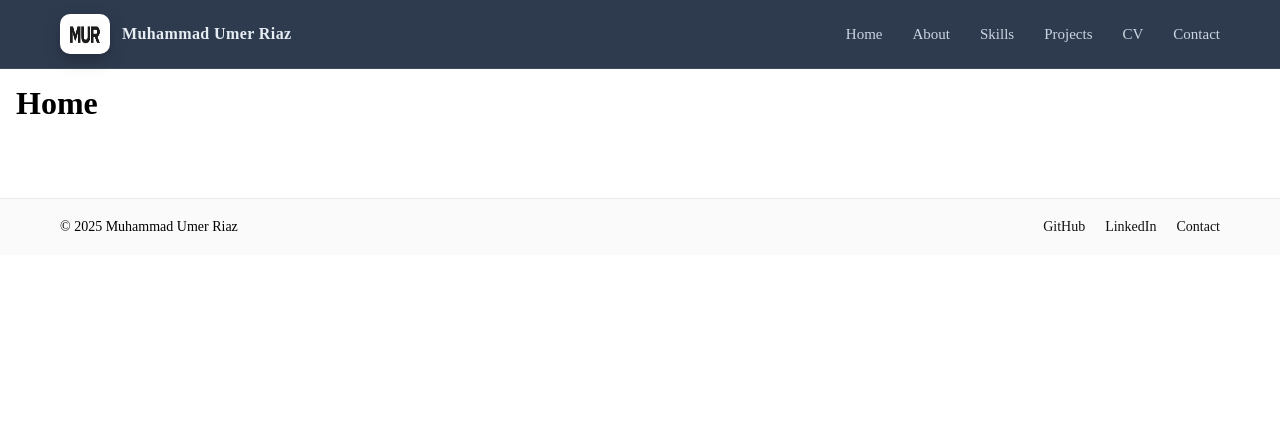
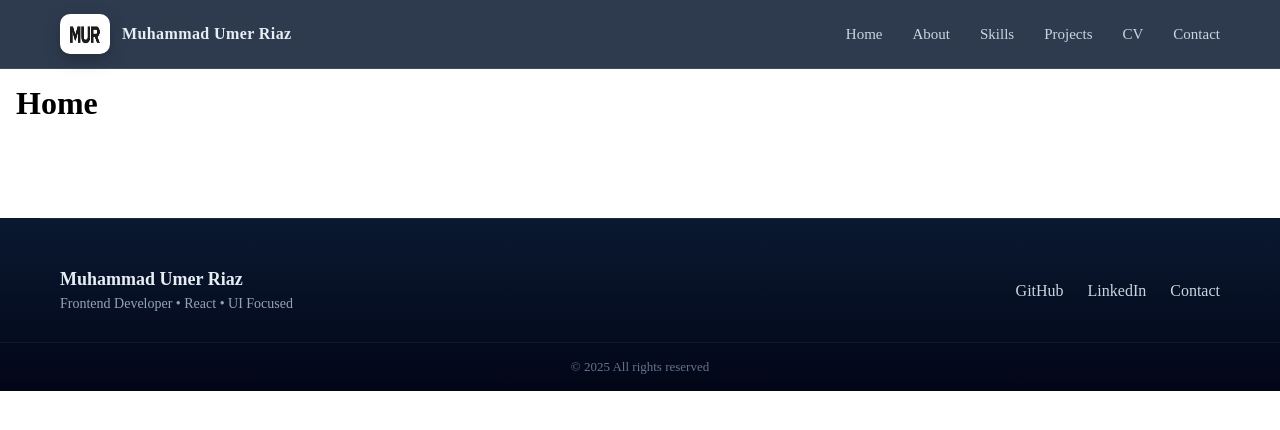
Before and after one commit to Umer-014/Portfolio, a React (Create React App) app: page / in a window 1280 px wide. Shown: the top 430 px of the page. Built offline with nearby package versions, Linux system fonts and the light colour scheme.

Commit message:
update the footer  section.

```diff
--- a/src/components/Footer.css
+++ b/src/components/Footer.css
@@ -1,38 +1,65 @@
+
 .footer {
-  background: #fafafa;
-  border-top: 1px solid #eaeaea;
-  margin-top: 60px;
+  margin-top: 80px;
+  background: linear-gradient(180deg, #0a1931, #020617);
+  color: #cbd5e1;
 }
 
 .footer-container {
   max-width: 1200px;
   margin: auto;
-  padding: 20px;
+  padding: 50px 20px 30px;
   display: flex;
   justify-content: space-between;
   align-items: center;
-  font-size: 14px;
+  border-top: 1px solid rgba(255, 255, 255, 0.08);
 }
 
+/* Brand */
+.footer-brand h3 {
+  margin: 0;
+  font-size: 18px;
+  font-weight: 600;
+  color: #e6edf3;
+}
+
+.footer-brand p {
+  margin-top: 6px;
+  font-size: 14px;
+  color: #94a3b8;
+}
+
+/* Links */
 .footer-links {
   display: flex;
-  gap: 20px;
+  gap: 24px;
 }
 
 .footer-links a {
   text-decoration: none;
-  color: #111;
+  color: #cbd5e1;
+  font-weight: 500;
+  transition: color 0.25s ease;
 }
 
 .footer-links a:hover {
-  color: #555;
+  color: #38bdf8;
+}
+
+/* Bottom */
+.footer-bottom {
+  text-align: center;
+  padding: 16px 20px;
+  font-size: 13px;
+  color: #64748b;
+  border-top: 1px solid rgba(255, 255, 255, 0.05);
 }
 
 /* Mobile */
 @media (max-width: 768px) {
   .footer-container {
     flex-direction: column;
-    gap: 10px;
+    gap: 20px;
     text-align: center;
   }
 }
--- a/src/components/Footer.js
+++ b/src/components/Footer.js
@@ -4,13 +4,33 @@ const Footer = () => {
   return (
     <footer className="footer">
       <div className="footer-container">
-        <p>© {new Date().getFullYear()} Muhammad Umer Riaz</p>
+        <div className="footer-brand">
+          <h3>Muhammad Umer Riaz</h3>
+          <p>Frontend Developer • React • UI Focused</p>
+        </div>
 
         <div className="footer-links">
-          <a href="https://github.com/" target="_blank">GitHub</a>
-          <a href="https://linkedin.com/" target="_blank">LinkedIn</a>
-          <a href="#contact">Contact</a>
+          <a
+            href="https://github.com/umer-014/"
+            target="_blank"
+            rel="noopener noreferrer"
+          >
+            GitHub
+          </a>
+
+          <a
+            href="https://www.linkedin.com"
+            target="_blank"
+            rel="noopener noreferrer"
+          >
+            LinkedIn
+          </a>
+          <a href="/contact">Contact</a>
         </div>
+      </div>
+
+      <div className="footer-bottom">
+        © {new Date().getFullYear()} All rights reserved
       </div>
     </footer>
   );
```
